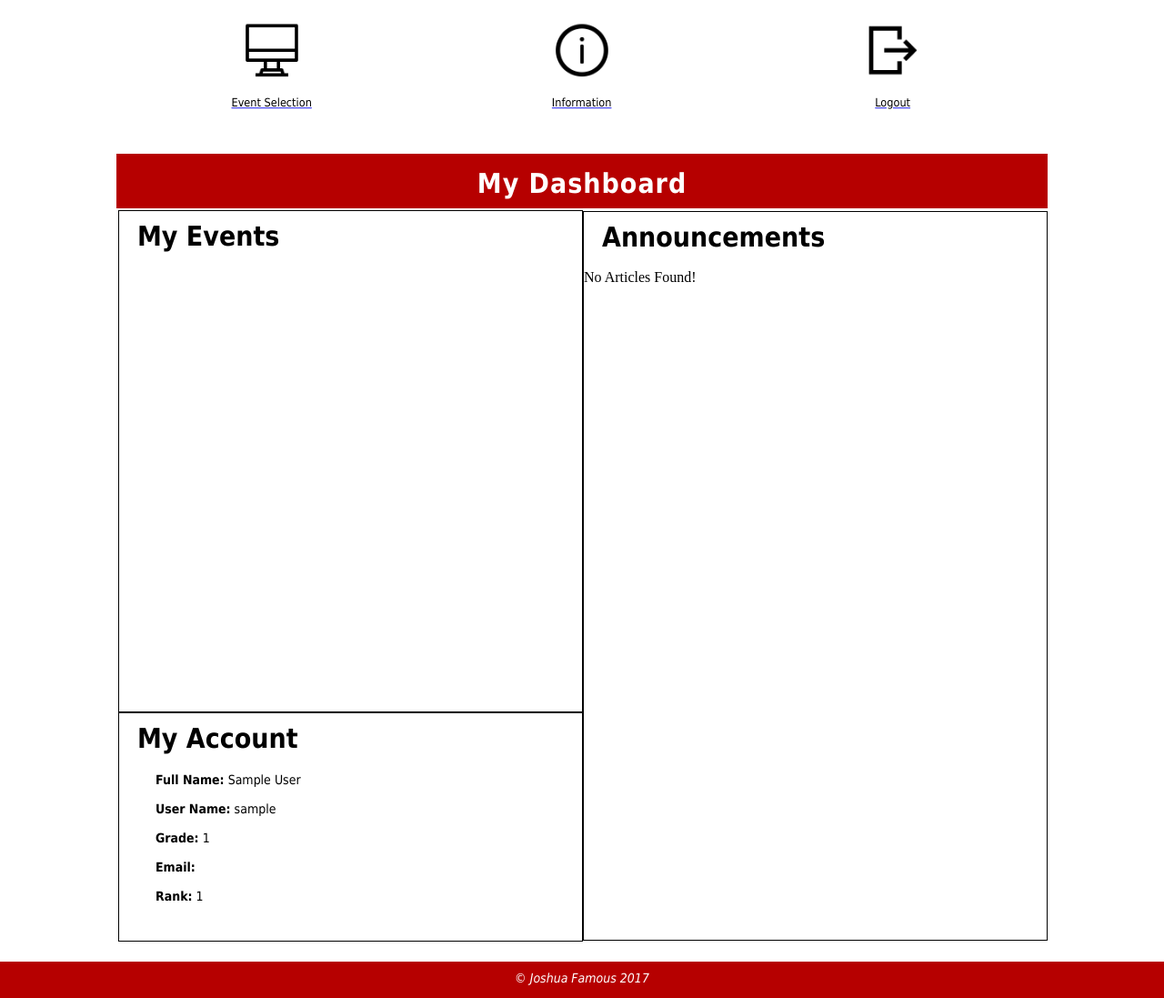
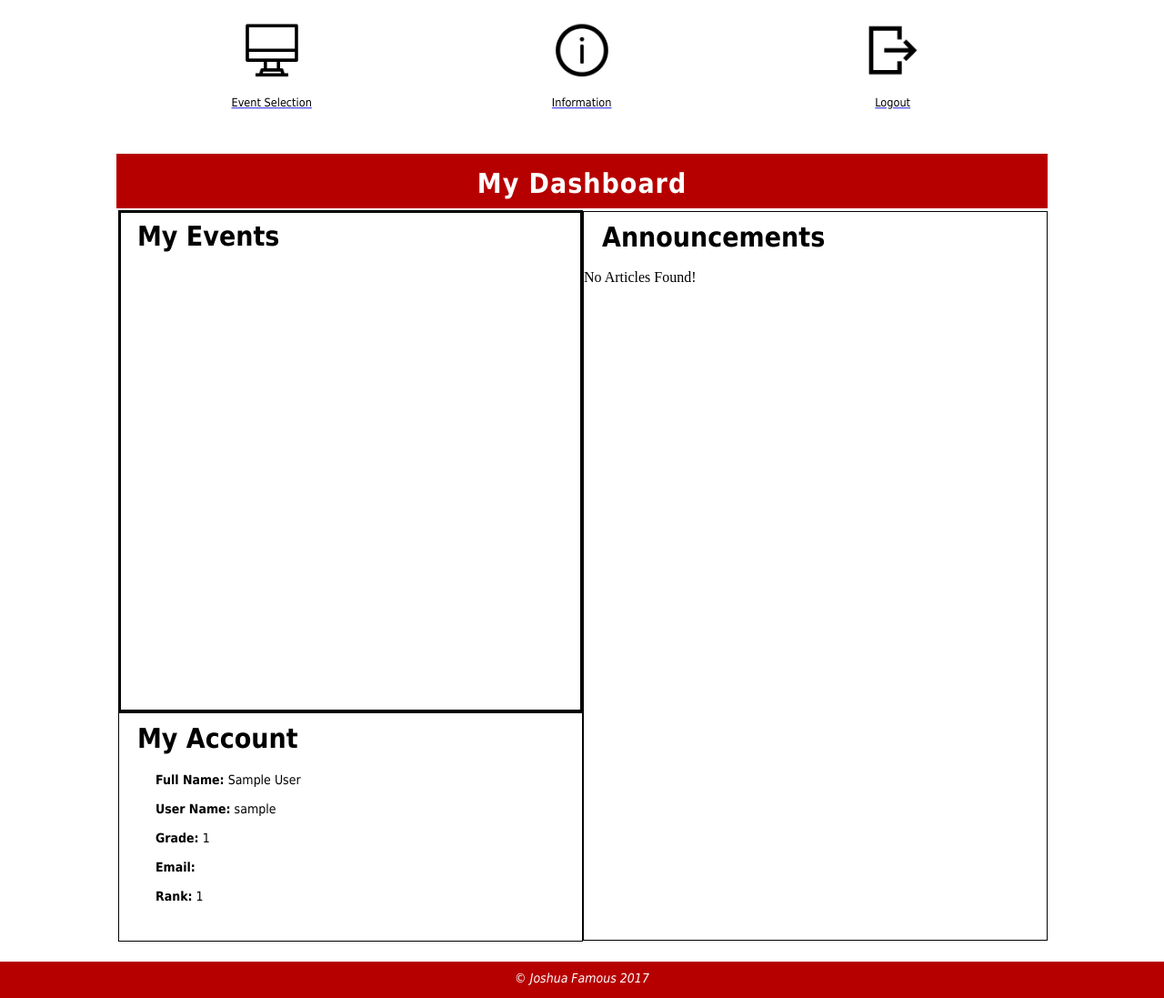
Before and after one commit to JFamo/chaptersweet, a PHP site: page /pages/main.php in a window 1280 px wide, with the pointer over the restyled element. Shown: the part 101-1198 px from the top of the page at 91% size. Run offline with PHP 8.4, Linux system fonts and the light colour scheme; the visitor is signed in with stand-in values (Sample User, id 1); data that the repository does not hold is empty; some libraries are stand-ins or nearby versions.

Commit message:
Some more formatting

```diff
--- a/css/main.css
+++ b/css/main.css
@@ -314,6 +314,10 @@ div.panel {
 	overflow: auto;
 }
 
+.userDashSection:hover{
+	box-shadow: inset 0 0 0 2px black;
+}
+
 .userDashSectionHeader{
 	font-weight: bold;
 	font-family:tahoma;
--- a/pages/info.php
+++ b/pages/info.php
@@ -379,9 +379,6 @@ if(isset($_POST['body'])){
 					Here you can view all of your chapter's announcements.
 				</p>
 
-				<br>
-				<br>
-
 				<div style="text-align: left;">
 				<?php
 
```
